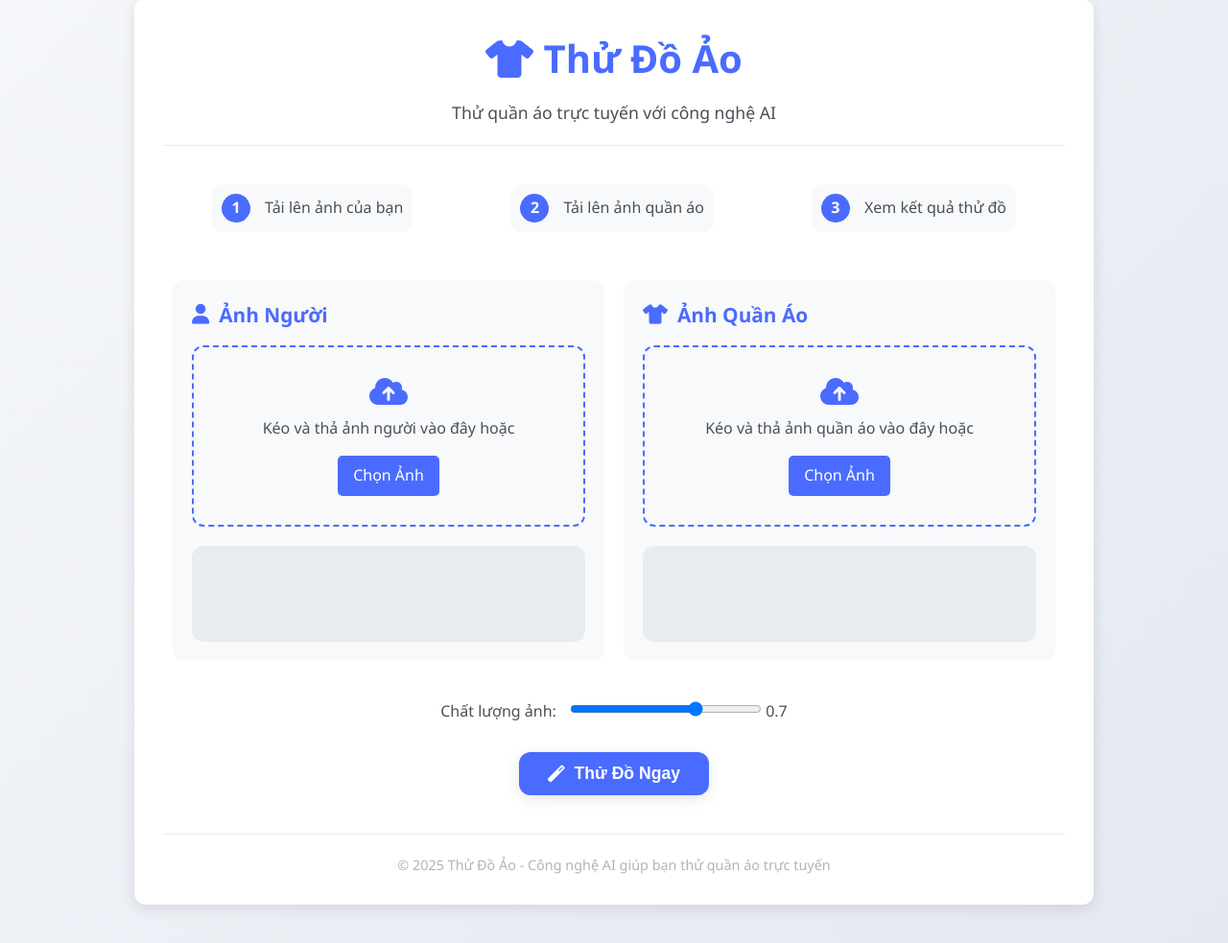
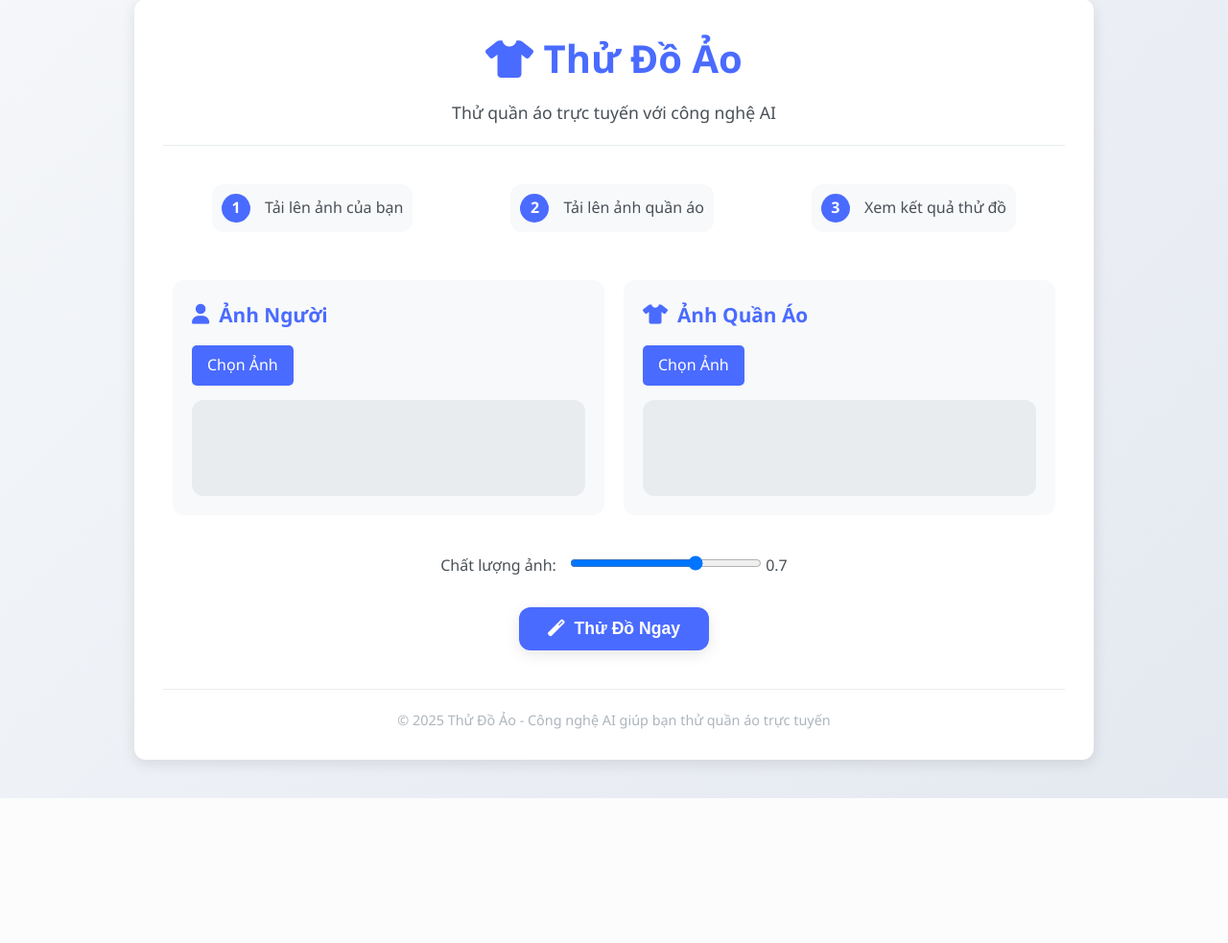
Before and after one commit to ThinhPhan0108/Virtual-try-on-web, a Flask app: page / in a window 1280 px wide. Shown: the part 41-1024 px from the top of the page at 96% size. After the commit the page ends 873 px from the top, so only its background shows below. Run offline with Flask 3, Linux system fonts and the light colour scheme; some libraries are stand-ins or nearby versions.

Commit message:
Refactor: Remove drag and drop, use file inputs

```diff
--- a/static/js/script.js
+++ b/static/js/script.js
@@ -52,28 +52,17 @@ document.getElementById('quality').addEventListener('input', function() {
     document.getElementById('quality-value').textContent = this.value;
 });
 
-// Cài đặt để hiển thị ảnh khi kéo và thả
-setupDropArea('person-drop', file => {
-    resizeImage(file, 800, 800)
-        .then(resizedFile => {
-            personFile = resizedFile;
-            displayImagePreview(resizedFile, 'person-img-preview');
-        });
-});
+document.getElementById('try-on-btn').onclick = () => {
+    const personImageInput = document.getElementById('person_image');
+    const garmentImageInput = document.getElementById('garment_image');
 
-setupDropArea('garment-drop', file => {
-    resizeImage(file, 800, 800)
-        .then(resizedFile => {
-            garmentFile = resizedFile;
-            displayImagePreview(resizedFile, 'garment-img-preview');
-        });
-});
-
-document.getElementById('try-on-btn').onclick = () => {
-    if (!personFile || !garmentFile) {
+    if (!personImageInput.files[0] || !garmentImageInput.files[0]) {
         alert("Vui lòng chọn cả hai ảnh!");
         return;
     }
+
+    const personFile = personImageInput.files[0];
+    const garmentFile = garmentImageInput.files[0];
 
     // Show loading indicator
     document.getElementById('loading').style.display = 'block';
@@ -100,7 +89,8 @@ document.getElementById('try-on-btn').onclick = () => {
             outputImage.style.display = 'block';  // Hiển thị ảnh output
         } else {
             // Hiển thị lỗi
-            document.getElementById('result').textContent = 'Lỗi: ' + (data.error || 'Không có ảnh trả về');
+           document.getElementById('error-text').textContent = 'Lỗi: ' + (data.error || 'Không có ảnh trả về');
+           document.getElementById('error-message').style.display = 'block';
         }
         // Hide loading indicator
         document.getElementById('loading').style.display = 'none';
--- a/templates/index.html
+++ b/templates/index.html
@@ -34,23 +34,15 @@
         <div class="upload-container">
             <div class="upload-section">
                 <h2><i class="fas fa-user"></i> Ảnh Người</h2>
-                <div id="person-drop" class="drop-area">
-                    <i class="fas fa-cloud-upload-alt"></i>
-                    <p>Kéo và thả ảnh người vào đây hoặc</p>
-                    <label for="person_image" class="file-label">Chọn Ảnh</label>
-                    <input type="file" id="person_image" name="person_image" accept="image/*" required>
-                </div>
+                <label for="person_image" class="file-label">Chọn Ảnh</label>
+                <input type="file" id="person_image" name="person_image" accept="image/*" required>
                 <div id="person-img-preview" class="img-preview"></div>
             </div>
 
             <div class="upload-section">
                 <h2><i class="fas fa-tshirt"></i> Ảnh Quần Áo</h2>
-                <div id="garment-drop" class="drop-area">
-                    <i class="fas fa-cloud-upload-alt"></i>
-                    <p>Kéo và thả ảnh quần áo vào đây hoặc</p>
-                    <label for="garment_image" class="file-label">Chọn Ảnh</label>
-                    <input type="file" id="garment_image" name="garment_image" accept="image/*" required>
-                </div>
+                <label for="garment_image" class="file-label">Chọn Ảnh</label>
+                <input type="file" id="garment_image" name="garment_image" accept="image/*" required>
                 <div id="garment-img-preview" class="img-preview"></div>
             </div>
         </div>
```
